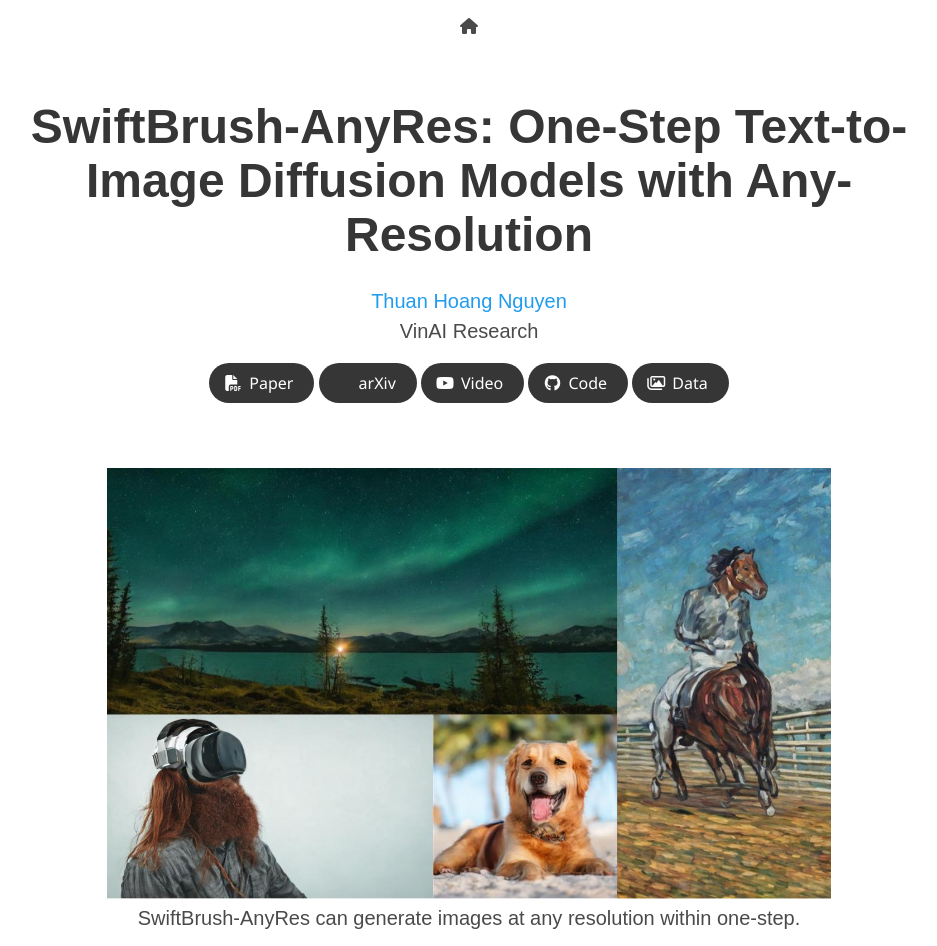
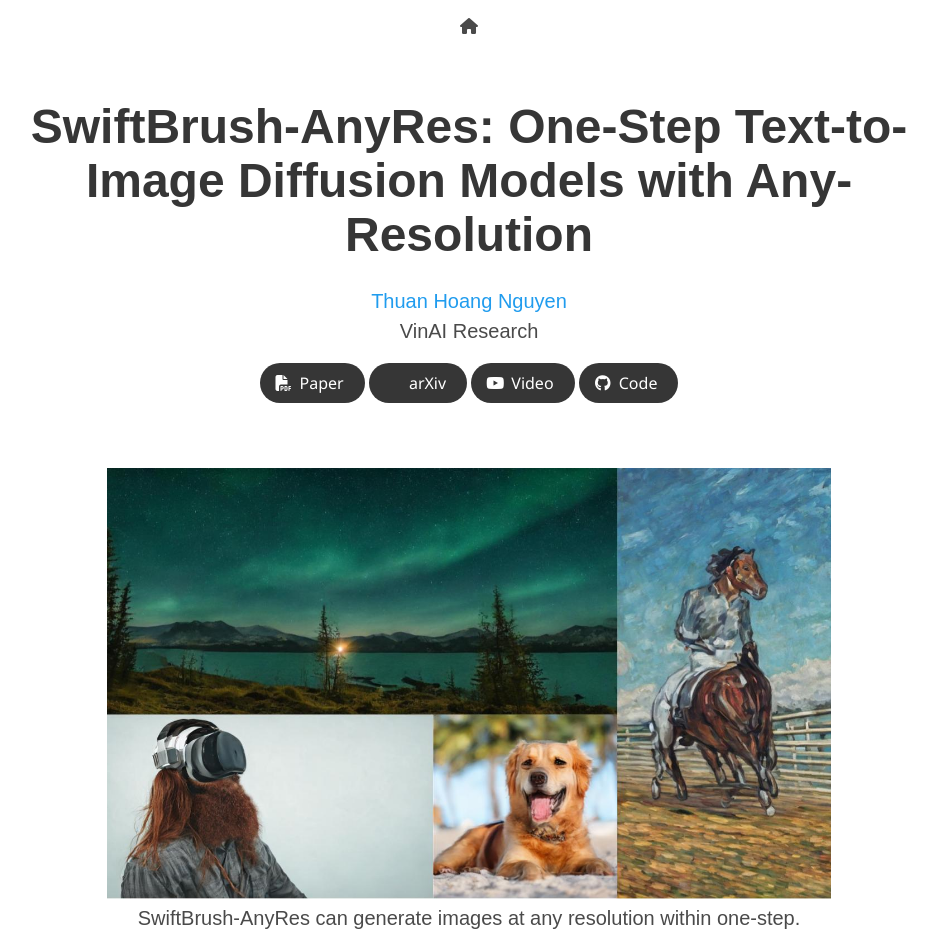
Before and after one commit to thuanz123/swiftbrush-anyres, a plain HTML site: page index.html in a window 1280 px wide. Shown: the top 946 px of the page, without its empty margins (171-1108 px from the left). Drawn offline with nearby package versions, Linux system fonts and the light colour scheme; some icons are missing; a web font is replaced by a local one.

Commit message:
Update index.html

```diff
--- a/index.html
+++ b/index.html
@@ -123,16 +123,6 @@
                   </span>
                   <span>Code</span>
                   </a>
-              </span>
-              <!-- Dataset Link. -->
-              <span class="link-block">
-                <a href="https://www.youtube.com/watch?v=dQw4w9WgXcQ&pp=ygUJcmljayByb2xs"
-                   class="external-link button is-normal is-rounded is-dark">
-                  <span class="icon">
-                      <i class="far fa-images"></i>
-                  </span>
-                  <span>Data</span>
-                  </a>
             </div>
 
           </div>
```
